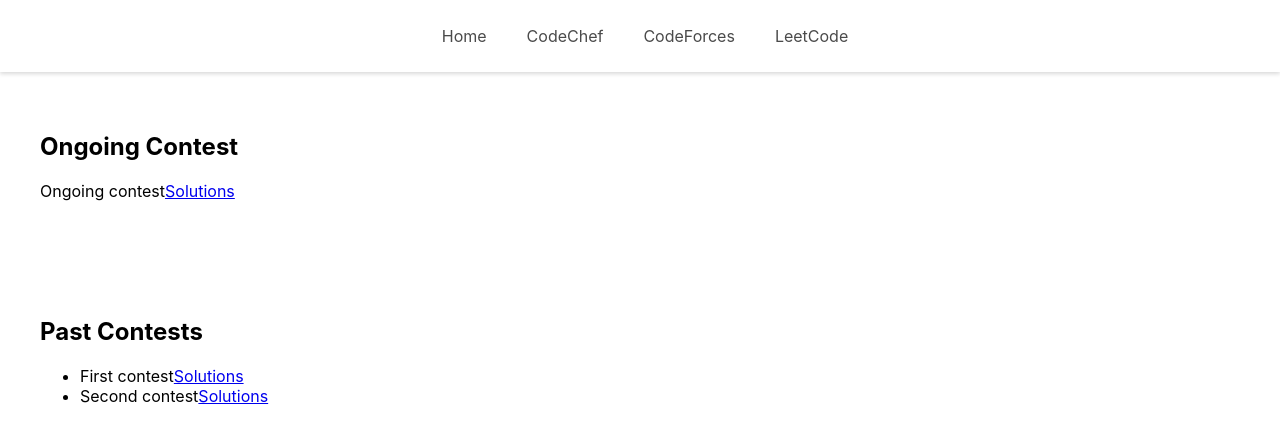
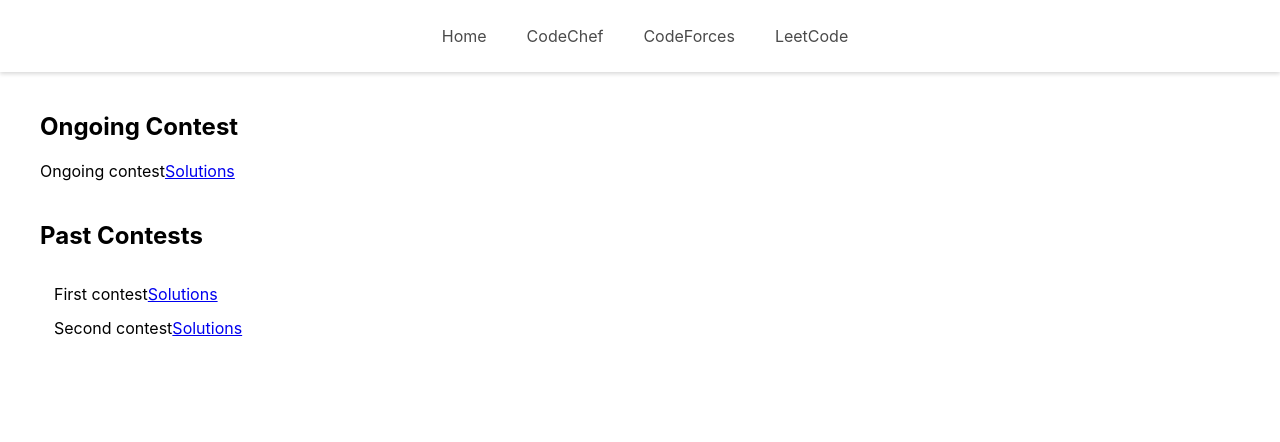
Before and after one commit to JazibEqbal/Code-for-all-Frontend, a React (Create React App) app: page /codechef in a window 1280 px wide. Shown: the top 442 px of the page. Built offline with nearby package versions, Linux system fonts and the light colour scheme.

Commit message:
conteststyling

```diff
--- a/src/Components/Contests/CurrentContest.js
+++ b/src/Components/Contests/CurrentContest.js
@@ -10,7 +10,7 @@ const CurrentContest = (props) => {
         <React.Fragment>
           <div className={styles.CurrentContestMain}>
             <h2>Ongoing Contest</h2>
-            <p>
+            <p className={styles.innerCurrentContestMain}>
               {contest.contestname}
               <Link to={`/question/${contest.id}`} state={{ contest }}>
                 Solutions
--- a/src/Components/Contests/CurrentContest.module.css
+++ b/src/Components/Contests/CurrentContest.module.css
@@ -1,3 +1,6 @@
 .CurrentContestMain{
-    padding: 40px;
+    margin: 40px;
 }
+.innerCurrentContestMain > p{
+    padding: 7px;
+}
--- a/src/Components/Contests/PastContest.js
+++ b/src/Components/Contests/PastContest.js
@@ -4,7 +4,7 @@ import styles from "./PastContest.module.css";
 
 const PastContests = (props) => {
   const renderList = props.contestList.map((contest) => (
-    <li key={contest.id}>
+    <li className={styles.pastContestitems} key={contest.id}>
       {contest.contestname}
       <Link to={`/question/${contest.id}`} state={{ contest }}>
         Solutions
@@ -16,7 +16,7 @@ const PastContests = (props) => {
     <React.Fragment>
       <div className={styles.pastContestMain}>
         <h2>Past Contests</h2>
-        <ul>{renderList}</ul>
+        <ul className={styles.pastContestitems}>{renderList}</ul>
       </div>
     </React.Fragment>
   );
--- a/src/Components/Contests/PastContest.module.css
+++ b/src/Components/Contests/PastContest.module.css
@@ -1,3 +1,7 @@
 .pastContestMain{
-    padding: 40px;
+    margin: 40px;
 }
+.pastContestitems{
+    list-style-type: none;
+    padding: 7px;
+}
```
